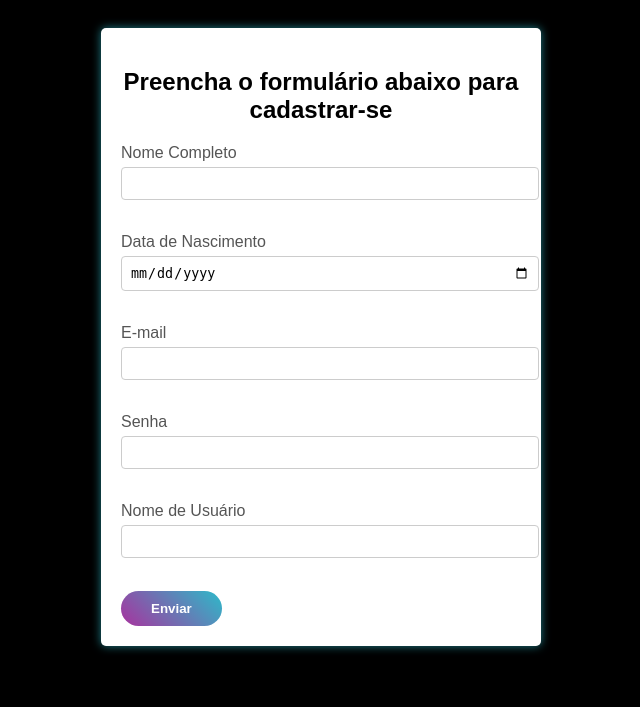
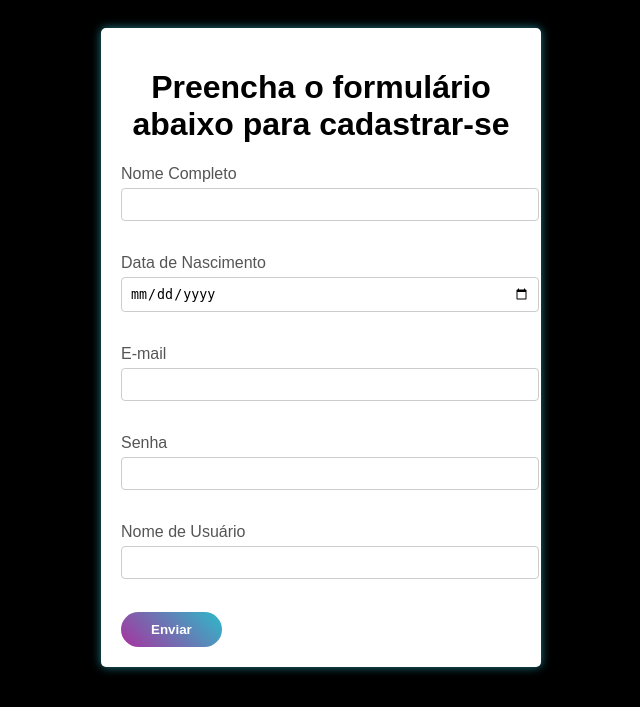
Before and after one commit to GiovanaBt/Lumora_CityFlow, a PHP site: page /cadastroUsuario.php in a window 1280 px wide. Shown: the top 707 px of the page, without its empty margins (319-959 px from the left). Run offline with PHP 8.4, Linux system fonts and the light colour scheme.

Commit message:
nn lembro oq eu fiz

```diff
--- a/cadastroUsuario.php
+++ b/cadastroUsuario.php
@@ -11,7 +11,7 @@
             padding: 20px;
         }
 
-        h2 {
+        h1 {
             text-align: center;
         }
 
@@ -58,7 +58,7 @@
 
 <body>
     <form action="enviarCadastroUsuario.php" method="POST">
-        <h2>Preencha o formulário abaixo para cadastrar-se</h2>
+        <h1>Preencha o formulário abaixo para cadastrar-se</h1>
         <label>Nome Completo</label>
         <input type="text" name="nomeCompleto"><br><br>
 
```
